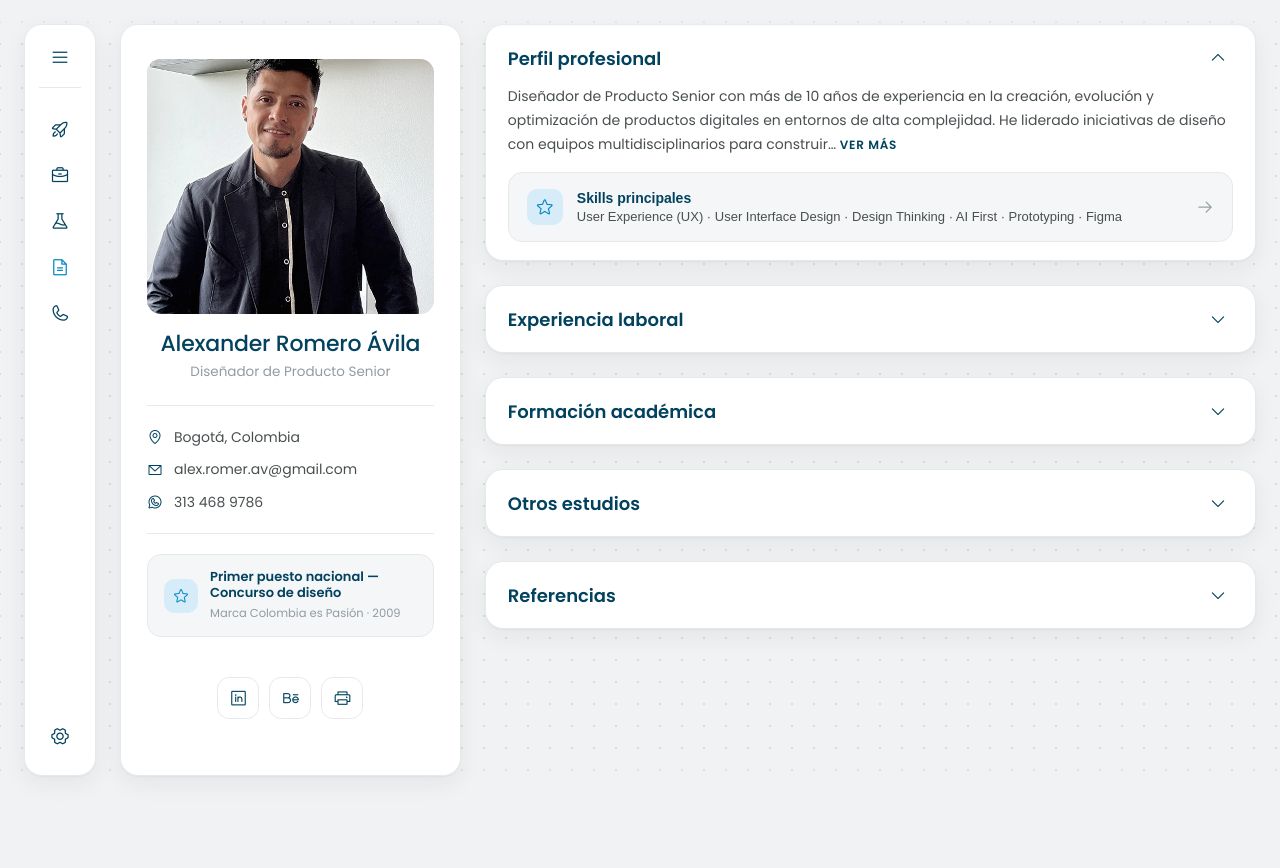
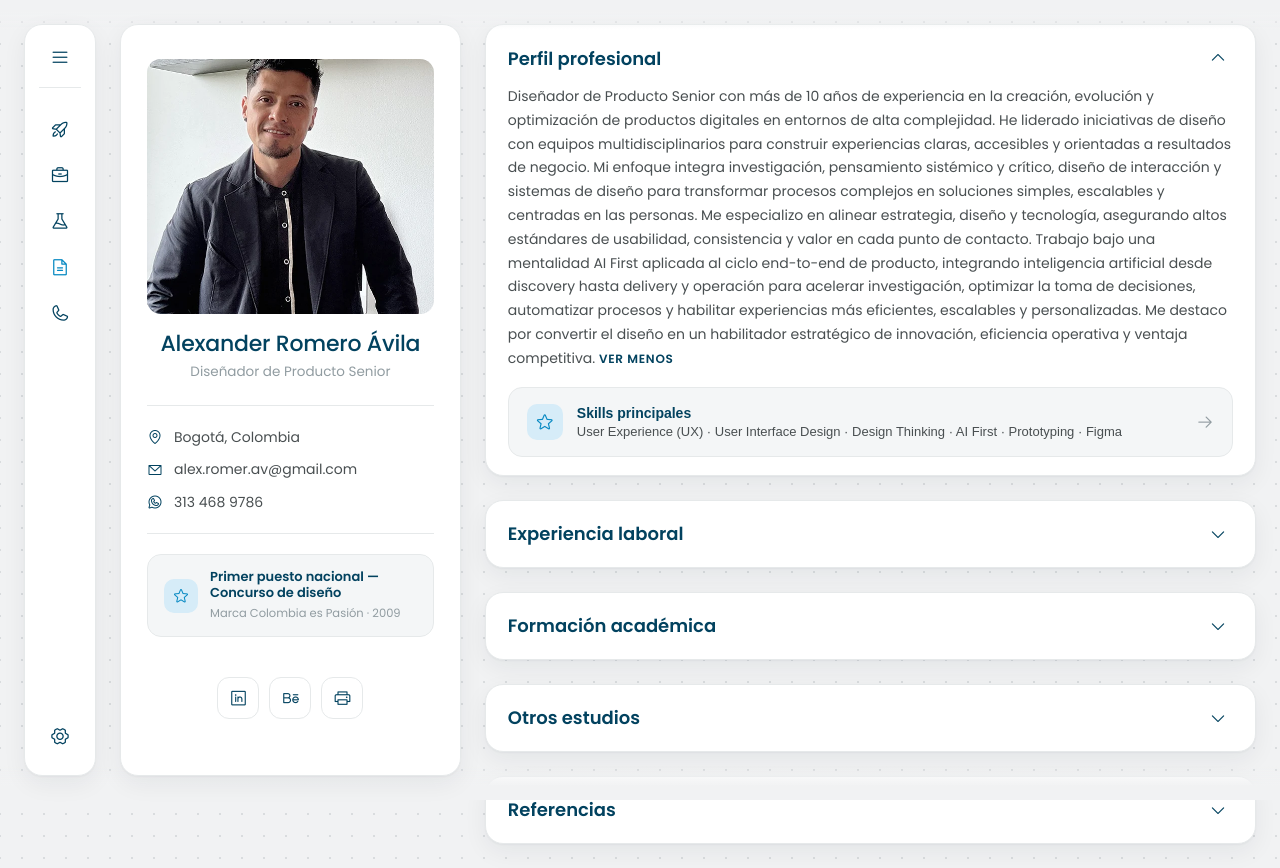
Before and after one commit to ThiagoAlex0919/CurriculumVitae, a Next.js app: page /hoja-de-vida in a window 1280 px wide. Before the commit the page ends 800 px from the top, so only its background shows below. Built offline with nearby package versions, Linux system fonts and the light colour scheme.

Commit message:
Perfil profesional: abierto por defecto en desktop

```diff
--- a/app/hoja-de-vida/page.tsx
+++ b/app/hoja-de-vida/page.tsx
@@ -231,6 +231,7 @@ export default function Home() {
               text={t(profile.summary)}
               limit={240}
               className="lead-serif"
+              openOnDesktop
             />
             <button
               type="button"
--- a/components/ReadMore.tsx
+++ b/components/ReadMore.tsx
@@ -1,6 +1,6 @@
 "use client";
 
-import { useState } from "react";
+import { useEffect, useState } from "react";
 import { useI18n } from "@/lib/i18n";
 import { ui } from "@/lib/content";
 
@@ -8,13 +8,22 @@ export default function ReadMore({
   text,
   limit = 230,
   className,
+  openOnDesktop = false,
 }: {
   text: string;
   limit?: number;
   className?: string;
+  openOnDesktop?: boolean;
 }) {
   const { t } = useI18n();
   const [open, setOpen] = useState(false);
+
+  useEffect(() => {
+    // En desktop arranca abierto (gana espacio); en móvil sigue colapsado.
+    if (openOnDesktop && window.matchMedia("(min-width: 900px)").matches) {
+      setOpen(true);
+    }
+  }, [openOnDesktop]);
 
   if (text.length <= limit) {
     return <p className={className}>{text}</p>;
```
